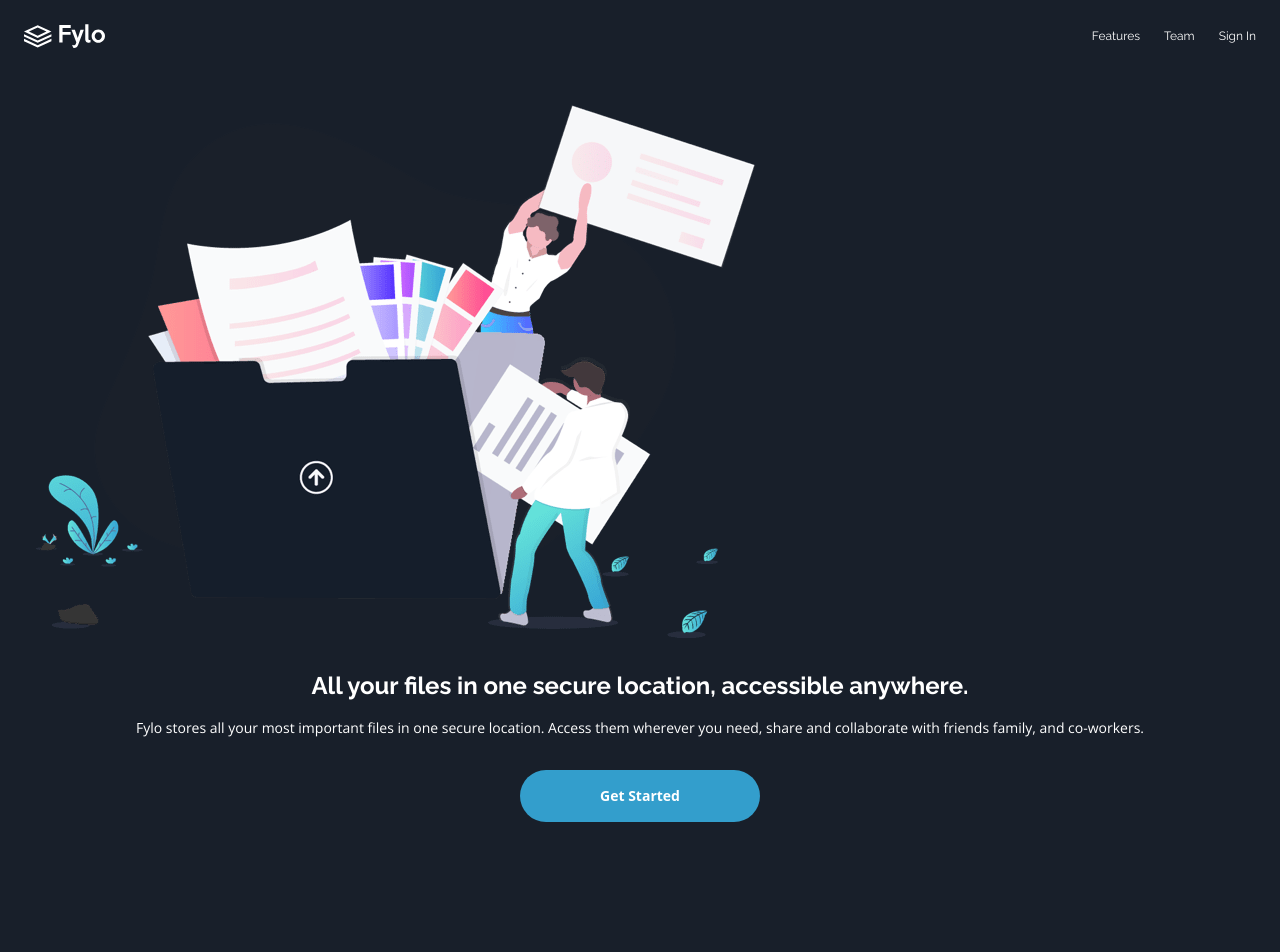
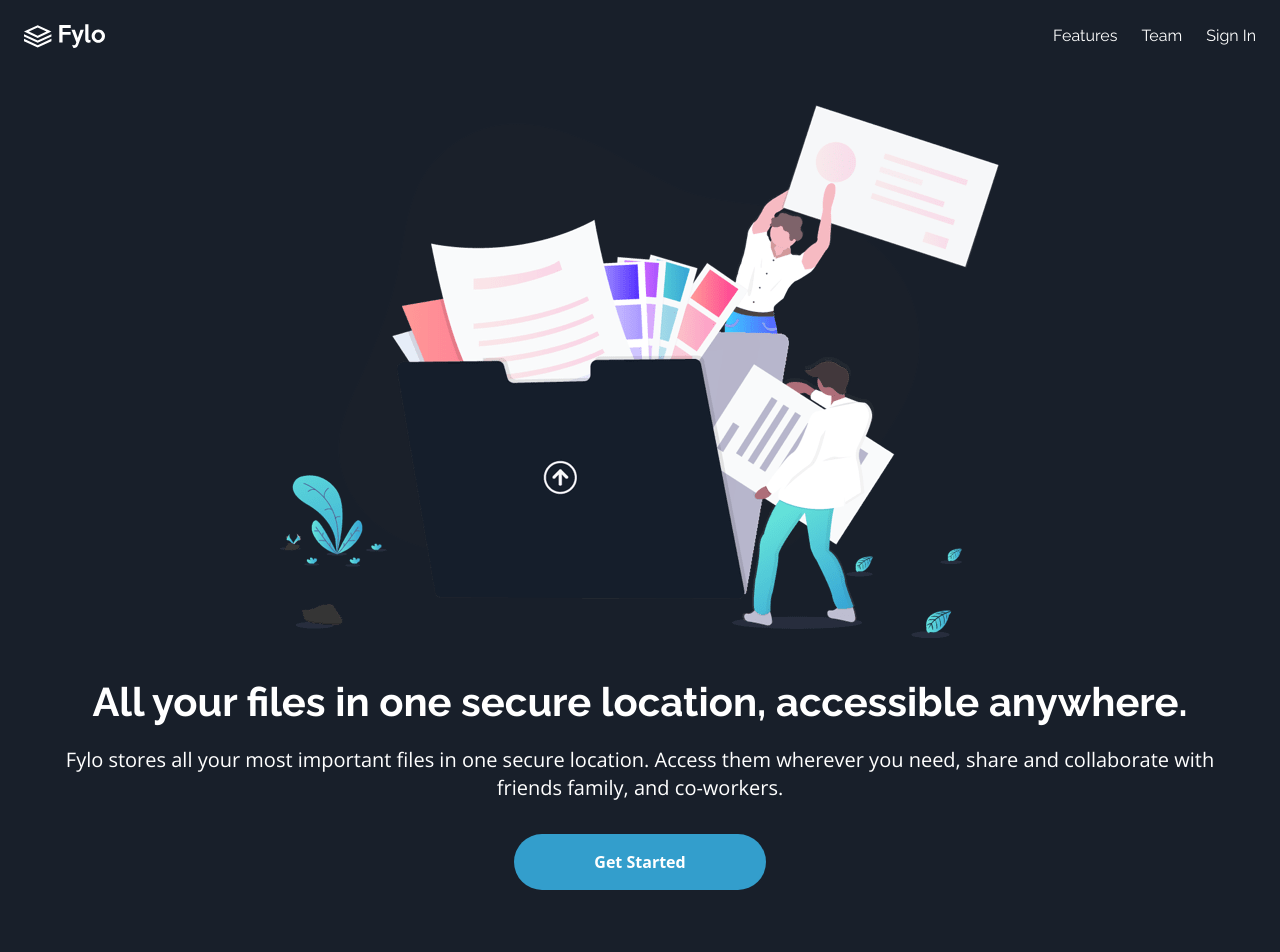
Before and after one commit to HermanLD/fm-fylo-landing, a website: page index.html in a window 1280 px wide. Shown: the top 952 px of the page. Drawn offline with nearby package versions, Linux system fonts and the light colour scheme; files that its build step writes are made by us from their sources.

Commit message:
Responsive hero section

```diff
--- a/index.html
+++ b/index.html
@@ -32,24 +32,32 @@
       /></a>
 
       <nav>
-        <ul class="flex items-center gap-6 font-raleway text-white text-xs">
+        <ul
+          class="flex items-center gap-6 font-raleway text-white text-xs sm:text-base"
+        >
           <li><a href="#0">Features</a></li>
           <li><a href="#0">Team</a></li>
           <li><a href="#0">Sign In</a></li>
         </ul>
       </nav>
     </header>
-    <section class="text-white text-center pt-8 pb-28 px-9">
-      <img class="mb-8" src="./images/illustration-intro.png" alt="" />
-      <h1 class="font-raleway text-2xl font-bold mb-4">
+    <section
+      class="flex flex-col justify-center items-center text-white text-center pt-8 pb-28 px-9"
+    >
+      <img class="mb-8 sm:mb-9" src="./images/illustration-intro.png" alt="" />
+      <h1
+        class="font-raleway text-2xl font-bold mb-4 sm:text-[2.5rem] sm:leading-[3.5rem]"
+      >
         All your files in one secure location, accessible anywhere.
       </h1>
-      <p class="font-open-sans text-sm mb-8">
+      <p class="font-open-sans text-sm mb-8 sm:text-xl">
         Fylo stores all your most important files in one secure location. Access
         them wherever you need, share and collaborate with friends family, and
         co-workers.
       </p>
-      <button class="text-sm font-bold px-20 py-4 rounded-full bg-secondary">
+      <button
+        class="text-sm font-bold px-20 py-4 rounded-full bg-secondary sm:text-base"
+      >
         Get Started
       </button>
     </section>
```
